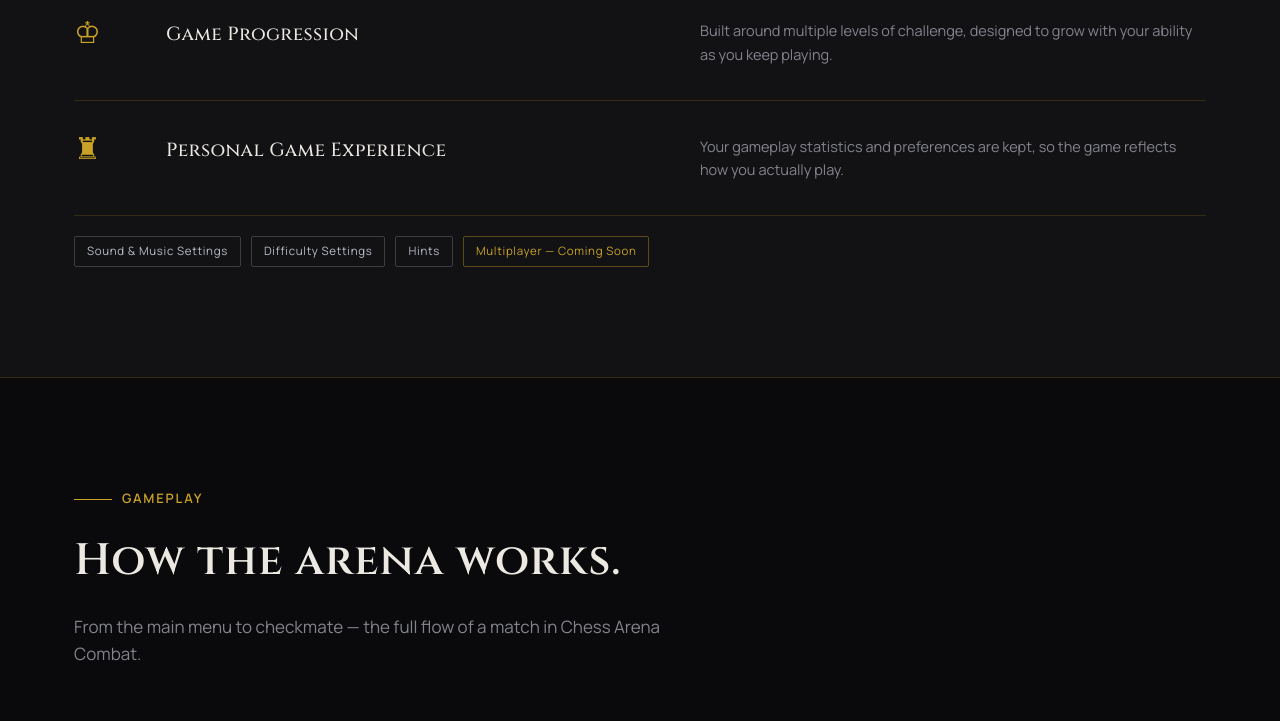
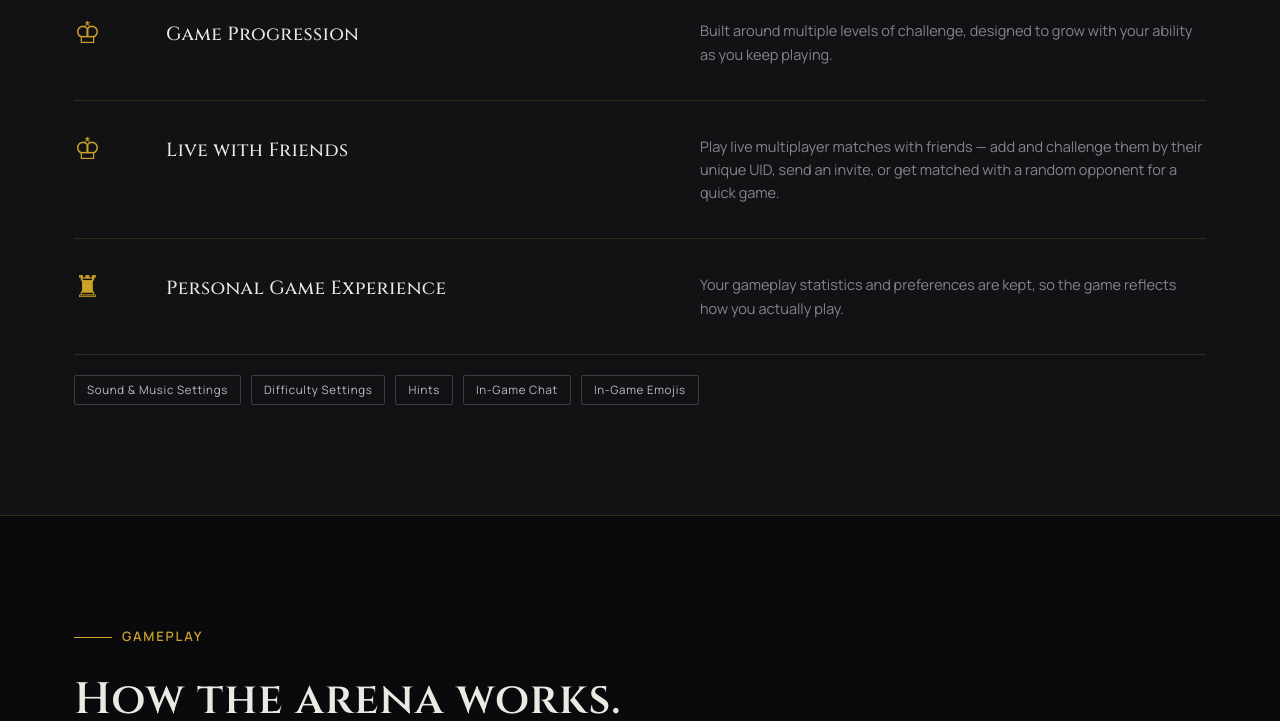
Before and after one commit to washubhardwaj9-hash/chess-arena-combat, a plain HTML site: page index.html in a window 1280 px wide. Shown: the part 2300-3021 px from the top of the page. Drawn offline with Linux system fonts and the light colour scheme.

Commit message:
Add files via upload

```diff
--- a/index.html
+++ b/index.html
@@ -81,6 +81,7 @@
     {"@type":"Question","name":"Does Chess Arena Combat have AI?","acceptedAnswer":{"@type":"Answer","text":"Yes. Players can challenge a built-in AI opponent at Easy, Medium or Hard difficulty."}},
     {"@type":"Question","name":"What AI difficulty levels are available?","acceptedAnswer":{"@type":"Answer","text":"Chess Arena Combat offers three AI difficulty levels: Easy, Medium and Hard."}},
     {"@type":"Question","name":"Can players choose White or Black?","acceptedAnswer":{"@type":"Answer","text":"Yes. Before each game, players can choose to play as White, Black, or have their side assigned at Random."}},
+    {"@type":"Question","name":"Does Chess Arena Combat have multiplayer?","acceptedAnswer":{"@type":"Answer","text":"Yes. Players can add and challenge friends by their unique UID, invite a friend directly, or get matched with a random opponent, with in-game chat and emojis during the match."}},
     {"@type":"Question","name":"What platform is Chess Arena Combat available on?","acceptedAnswer":{"@type":"Answer","text":"Chess Arena Combat is built for Android."}}
   ]
 }
@@ -492,6 +493,11 @@
           <div class="f-desc">Built around multiple levels of challenge, designed to grow with your ability as you keep playing.</div>
         </div>
         <div class="feature-row">
+          <div class="f-glyph">&#9812;</div>
+          <div class="f-name">Live with Friends</div>
+          <div class="f-desc">Play live multiplayer matches with friends — add and challenge them by their unique UID, send an invite, or get matched with a random opponent for a quick game.</div>
+        </div>
+        <div class="feature-row">
           <div class="f-glyph">&#9820;</div>
           <div class="f-name">Personal Game Experience</div>
           <div class="f-desc">Your gameplay statistics and preferences are kept, so the game reflects how you actually play.</div>
@@ -502,7 +508,8 @@
         <span class="tag">Sound &amp; Music Settings</span>
         <span class="tag">Difficulty Settings</span>
         <span class="tag">Hints</span>
-        <span class="tag soon">Multiplayer — Coming Soon</span>
+        <span class="tag">In-Game Chat</span>
+        <span class="tag">In-Game Emojis</span>
       </div>
     </div>
   </section>
@@ -662,6 +669,10 @@
           <p>Yes. Before each game, players can choose to play as White, Black, or have their side assigned at Random.</p>
         </details>
         <details>
+          <summary>Does Chess Arena Combat have multiplayer?</summary>
+          <p>Yes. Players can add and challenge friends by their unique UID, invite a friend directly, or get matched with a random opponent — with in-game chat and emojis during the match.</p>
+        </details>
+        <details>
           <summary>What platform is Chess Arena Combat available on?</summary>
           <p>Chess Arena Combat is built for Android.</p>
         </details>
```
